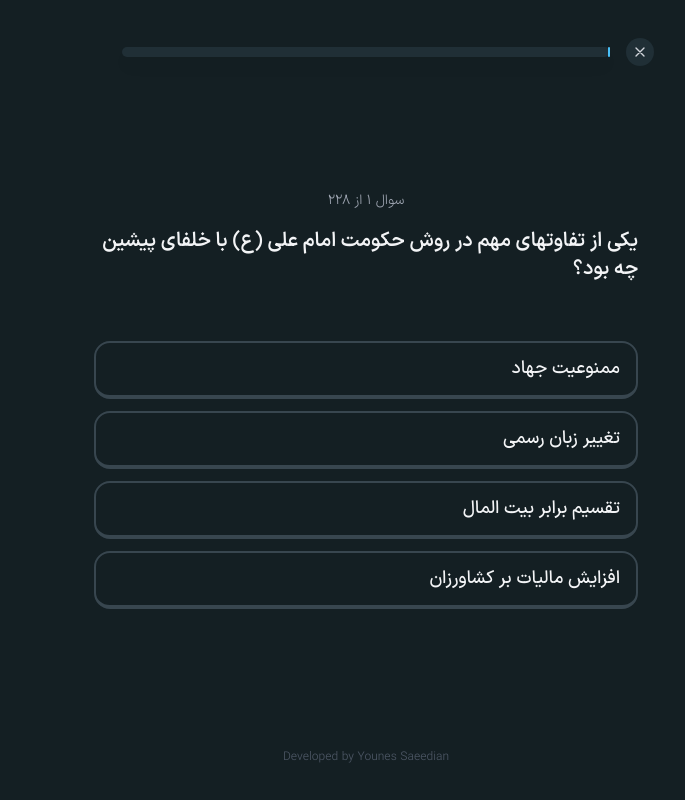
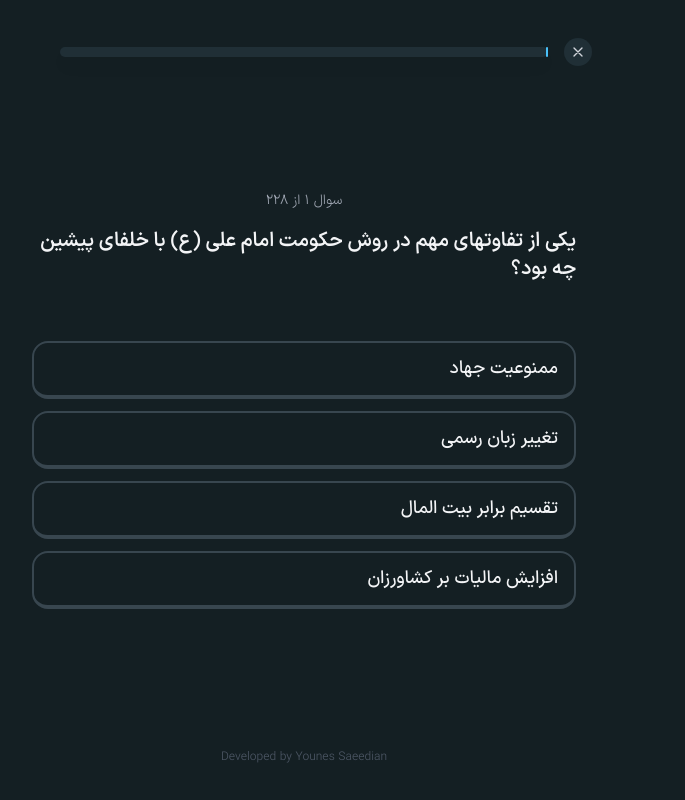
Before and after one commit to younessaeedian/quiz, a React (Vite) app: page / in a window 1280 px wide. Both pictures are taken after a click on the button "شروع آزمون". Shown: the whole page, without its empty margins (367-1052 px from the left). Built offline with nearby package versions, Linux system fonts and the light colour scheme.

Commit message:
improve slide animation

```diff
--- a/App.tsx
+++ b/App.tsx
@@ -331,7 +331,7 @@ const App: React.FC = () => {
       )}
 
       {/* ===== کانتینر اصلی با فاصله‌گذاری صحیح ===== */}
-      <main className="w-full max-w-xl mx-auto flex-grow flex flex-col px-4">
+      <main className="w-full max-w-xl mx-auto flex-grow flex flex-col px-4 overflow-x-hidden">
         {renderContent()}
       </main>
 
--- a/components/QuestionDisplay.tsx
+++ b/components/QuestionDisplay.tsx
@@ -109,10 +109,10 @@ const QuestionDisplay: React.FC<QuestionDisplayProps> = ({
   };
 
   return (
-    // تغییر ۱: div اصلی برای وسط‌چین کردن عمودی کل بلوک سوال
+    // این div اصلی، کل محتوای سوال (شماره، متن، و گزینه‌ها) را به صورت عمودی وسط‌چین می‌کند
     <div className="flex flex-col justify-center flex-grow">
-      {/* تغییر ۲: این div کل بلوک سوال را در بر می‌گیرد و انیمیشن می‌گیرد */}
-      <div key={question.id} className="fade-in">
+      {/* این div کل بلوک سوال را در بر می‌گیرد و انیمیشن اسلاید از چپ را دریافت می‌کند */}
+      <div key={question.id} className="animate-slide-in-left">
         <div className="text-center text-sm text-gray-400 mb-3 sm:mb-4">
           سوال {toPersianDigits(currentQuestionNumber)} از{" "}
           {toPersianDigits(totalQuestions)}
--- a/index.html
+++ b/index.html
@@ -33,18 +33,19 @@
         }
       }
 
-      @keyframes slideInFromLeftContentAnimation {
+      /* ===== انیمیشن جدید اسلاید از چپ ===== */
+      @keyframes slideInFromLeftAnimation {
         from {
           opacity: 0;
-          transform: translateX(-30px);
+          transform: translateX(-25px); /* شروع از ۲۵ پیکسل به چپ */
         }
         to {
           opacity: 1;
-          transform: translateX(0);
+          transform: translateX(0); /* پایان در موقعیت اصلی */
         }
       }
-      .animate-slide-in-left-content {
-        animation: slideInFromLeftContentAnimation 0.3s ease-out forwards;
+      .animate-slide-in-left {
+        animation: slideInFromLeftAnimation 0.3s ease-out forwards;
       }
 
       @keyframes shakeAnimation {
```
